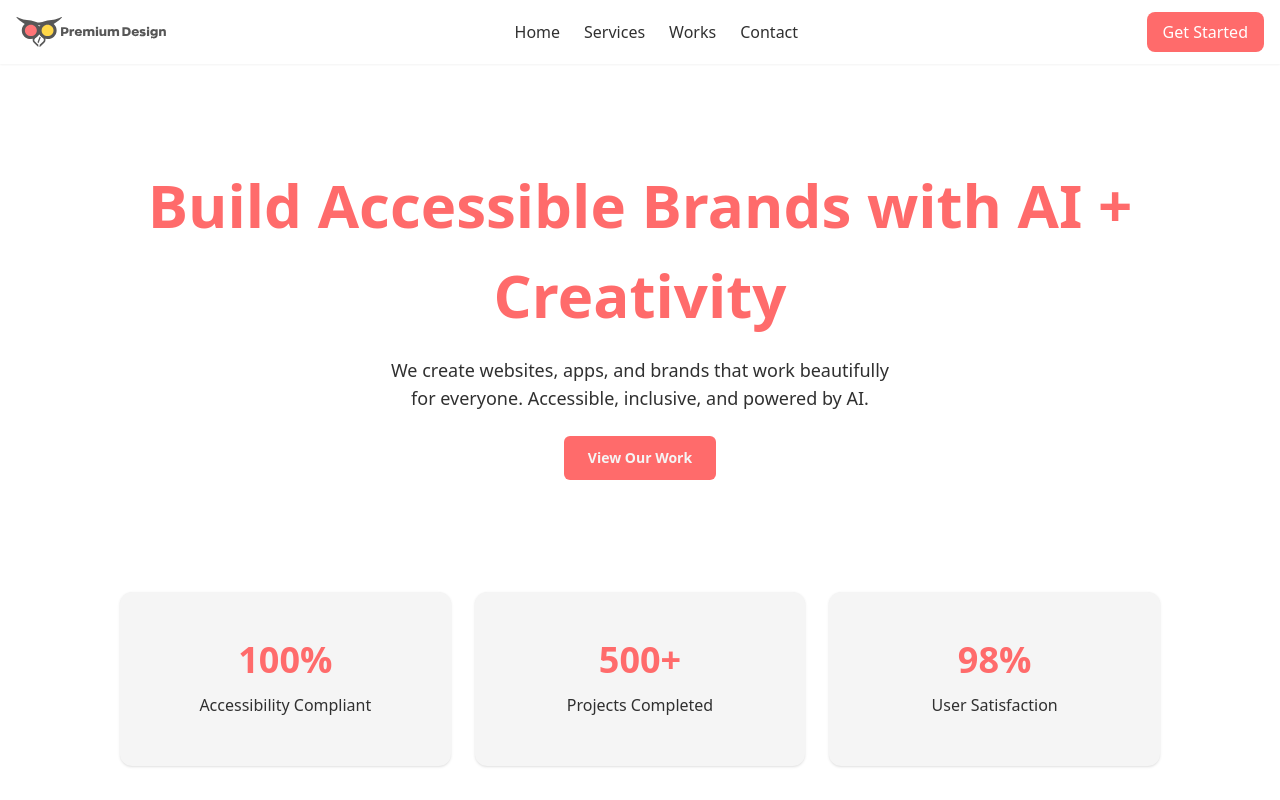
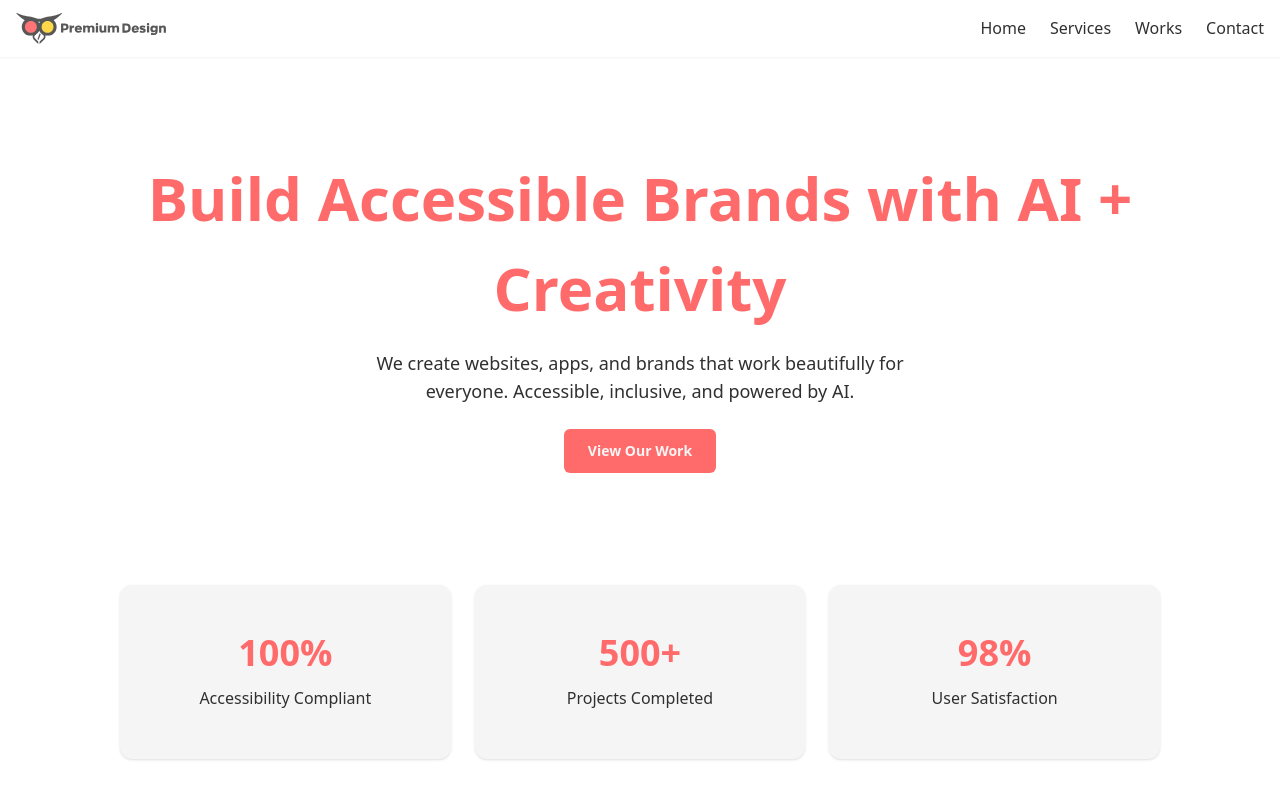
Before and after one commit to onlymasumrana/pdc-website, an Astro site: page / in a window 1280 px wide. Shown: the top 800 px of the page. Built offline with nearby package versions, Linux system fonts and the light colour scheme; Astro itself is replaced by a stand-in of ours.

Commit message:
Remove 'Get Started' button from Header and adjust Hero padding

```diff
--- a/src/components/Header.astro
+++ b/src/components/Header.astro
@@ -14,7 +14,4 @@ import logoForLightTheme from '../assets/pdc-logo-for-light-theme.svg';
     <a href="example.com">Works</a>
     <a href="example.com">Contact</a>
   </nav>
-  <a href="example.com" class="bg-primary text-white px-4 py-2 rounded-lg">
-    Get Started
-  </a>
 </header>
--- a/src/components/Hero.astro
+++ b/src/components/Hero.astro
@@ -6,7 +6,7 @@
   <h1 class="">
     Build Accessible Brands with AI + Creativity
   </h1>
-  <p class="mt-4 max-w-xl px-8 mx-auto text-lg">
+  <p class="mt-4 max-w-xl mx-auto text-lg">
     We create websites, apps, and brands that work beautifully for everyone.
     Accessible, inclusive, and powered by AI.
   </p>
```
